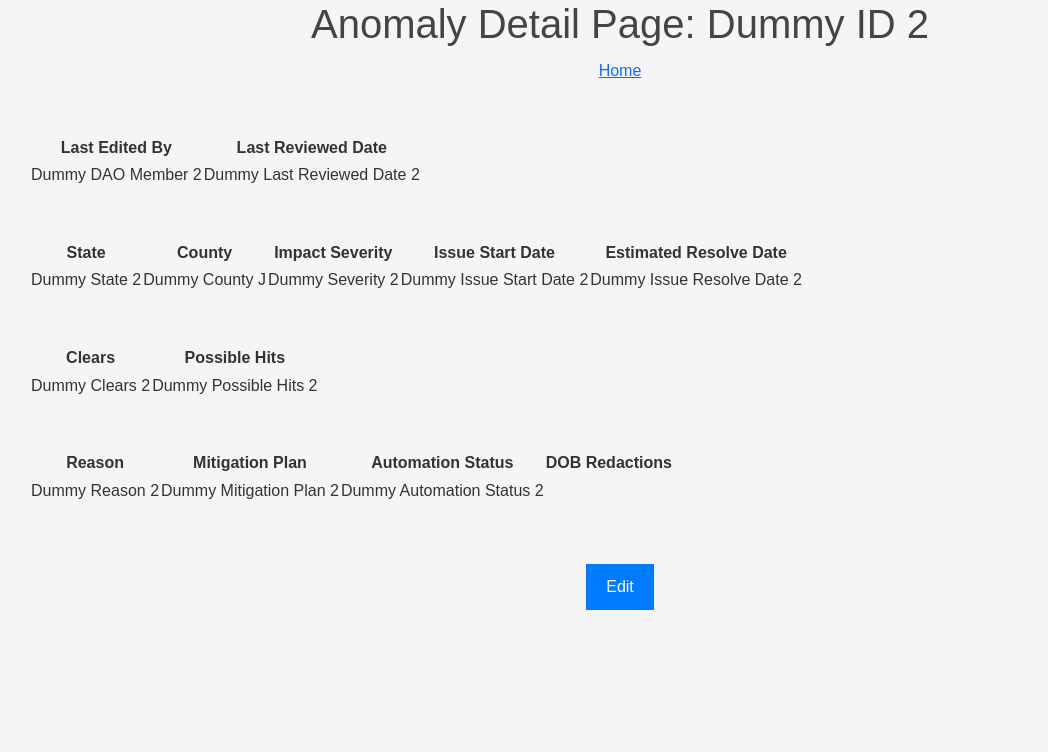
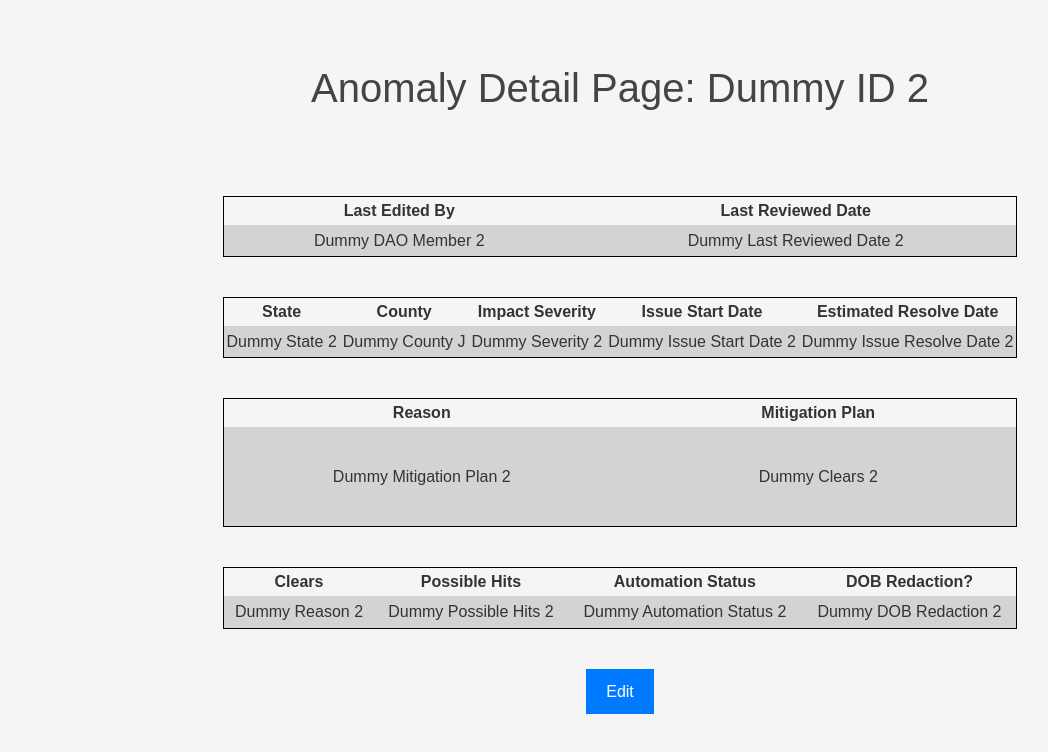
Before and after one commit to ethans2028/Calfus-Project, a React (Create React App) app in the folder client/: page /anomalies/1 in a window 1280 px wide. Shown: the top 752 px of the page, without its empty margins (20-1068 px from the left). Built offline with nearby package versions, Linux system fonts and the light colour scheme.

Commit message:
completed anomaly details page

```diff
--- a/client/src/global.css
+++ b/client/src/global.css
@@ -116,3 +116,35 @@ input, textarea {
 .link:hover {
   text-decoration: underline;
 }
+
+.details-page {
+  text-align: center;
+  margin-top: 5%;
+}
+
+.details-data {
+  display: flex;
+  flex-direction: column;
+  justify-self: center;
+  margin-top: 5%;
+}
+
+.details-data table{
+  margin: 20px 50px;
+  table-layout: fixed;
+  border-spacing: 30px;
+  border: 1px solid black;
+}
+
+.details-data td {
+  background-color: lightgrey;
+  padding: 3px;
+}
+
+.long-data {
+  height: 100px;
+  text-align: center;
+  width: 200px;
+  height: 100px;
+
+}
--- a/client/src/routes/AnomalyDetailPage.jsx
+++ b/client/src/routes/AnomalyDetailPage.jsx
@@ -1,44 +1,33 @@
 import React, { useEffect, useState } from 'react';
 import { BrowserRouter as Router, Routes, Route, Link } from 'react-router-dom';
 import sampleData from '../sampleData.json';
+import '../global.css'; // Import the global CSS file
+
 
 const AnomalyDetailPage = () => {
-  const dataArray = Object.values(sampleData);
-  const [items, setItems] = useState([]);
-  const [searchTerm, setSearchTerm] = useState('');
+
 
   const record = sampleData.dataObject11;
-  useEffect(() => {
-    setItems(dataArray);
-  }, []);
-
-  // const mappedData = dataArray.map((edit) =>
-  //       <tr key={edit.id}>
-  //           <th>{edit.uname}</th>
-  //           <th>{edit.actions}</th>
-  //       </tr>
-  // );
 
   return (
-    <div style={{textAlign: 'center'}}>
+    <div className='details-page'>
 
-      <div >
+      <div className='details-head'>
         <h1>Anomaly Detail Page: {record.id}</h1>
 
-        <Link to="/">Home</Link>
       </div>
-
-      <table style={{margin: "50px"}}>
+      <div className='details-data  '>
+      <table>
         <tr>
           <th>Last Edited By</th>
           <th>Last Reviewed Date</th>
         </tr>
         <tr>
-          <td>{record['DAO Member']}</td>
+          <td >{record['DAO Member']}</td>
           <td>{record['Last Reviewed Date']}</td>
         </tr>
       </table>
-      <table style={{margin: "50px"}}>
+      <table>
         <tr>
           <th>State</th>
           <th>County</th>
@@ -46,7 +35,7 @@ const AnomalyDetailPage = () => {
           <th>Issue Start Date</th>
           <th>Estimated Resolve Date</th>
         </tr>
-        <tr style={{margin: "50px"}}>
+        <tr>
 
           <td>{record.State}</td>
           <td>{record.County}</td>
@@ -57,63 +46,37 @@ const AnomalyDetailPage = () => {
       </table>
 
 
-      <table style={{margin: "50px"}}>
+      <table>
+        <tr>
+          <th>Reason</th>
+          <th>Mitigation Plan</th>
+        </tr>
+        <tr>
+          <td className='long-data'>{record['Mitigation Plan']}</td>
+          <td className='long-data'>{record.Clears}</td>
+
+        </tr>
+      </table>
+
+      <table>
         <tr>
           <th>Clears</th>
           <th>Possible Hits</th>
-
-        </tr>
-        <tr>
-          <td>{record.Clears}</td>
-          <td>{record['Possible Hits']}</td>
-        </tr>
-      </table>
-
-      <table style={{margin: "50px"}}>
-        <tr>
-          <th>Reason</th>
-          <th>Mitigation Plan</th>
           <th>Automation Status</th>
-          <th>DOB Redactions</th>
+          <th>DOB Redaction?</th>
         </tr>
         <tr>
           <td>{record.Reason}</td>
-          <td>{record['Mitigation Plan']}</td>
+          <td>{record['Possible Hits']}</td>
           <td>{record['Automation Status']}</td>
-          <td>{record['DOB Redactions']}</td>
+          <td>{record['DOB Redaction?']}</td>
         </tr>
       </table>
-      <button style={{
-        margin: '10px',
-      }}>Edit</button>
+      </div>
+      <button>Edit</button>
     </div>
 
   );
 }
 
 export default AnomalyDetailPage
-
-{/* <div style={{ display: 'flex', flexDirection: 'column' }}>
-       {
-        record.map((item) => (
-
-
-            <div
-              key={item}
-              style={{
-              color: 'blue',
-              textDecoration: 'none',
-              border: '1px solid lightgrey',
-              borderRadius: '5px',
-              padding: '5px',
-              margin: '5px',
-              }}
-            >
-              <h1></h1>
-              {item}
-
-            </div>
-
-        ))
-      }
-      </div> */}
--- a/client/src/routes/Login.jsx
+++ b/client/src/routes/Login.jsx
@@ -1,6 +1,7 @@
 import React, { useState } from 'react';
 import { Navigate} from 'react-router-dom';
 import cic from './cic.jsx';
+import '../global.css'; // Import the global CSS file
 
 const Login = () => {
 
```
